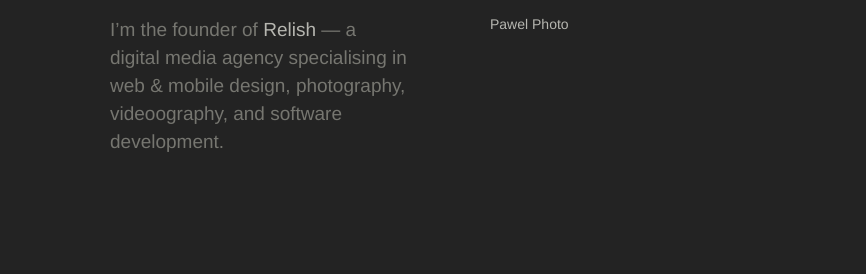
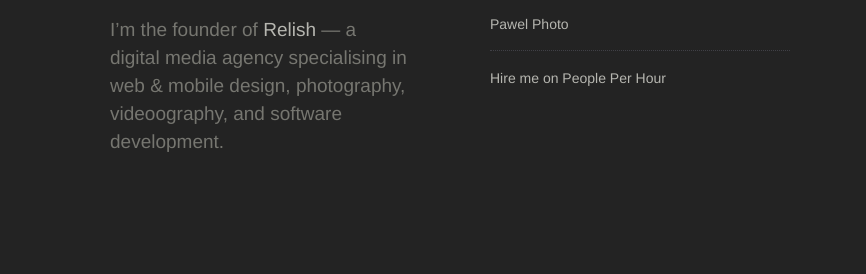
Before and after one commit to PawelDecowski/jquery-creditcardvalidator, a plain HTML site: page index.html in a window 1280 px wide. Shown: the part 3679-3953 px from the top of the page, 0-866 px from the left. Drawn offline with nearby package versions, Linux system fonts and the light colour scheme; grey boxes are pictures that could not be loaded.

Commit message:
Add People Per Hour link

```diff
--- a/index.html
+++ b/index.html
@@ -248,6 +248,10 @@
                     <ul>
                         <li><a href="http://www.pawelphoto.com/">Pawel Photo</a></li>
                     </ul>
+
+                    <ul>
+                        <li><a href="http://pph.me/pawel">Hire me on People Per Hour</a></li>
+                    </ul>
                 </div>
 
                 <div class="column">
```
